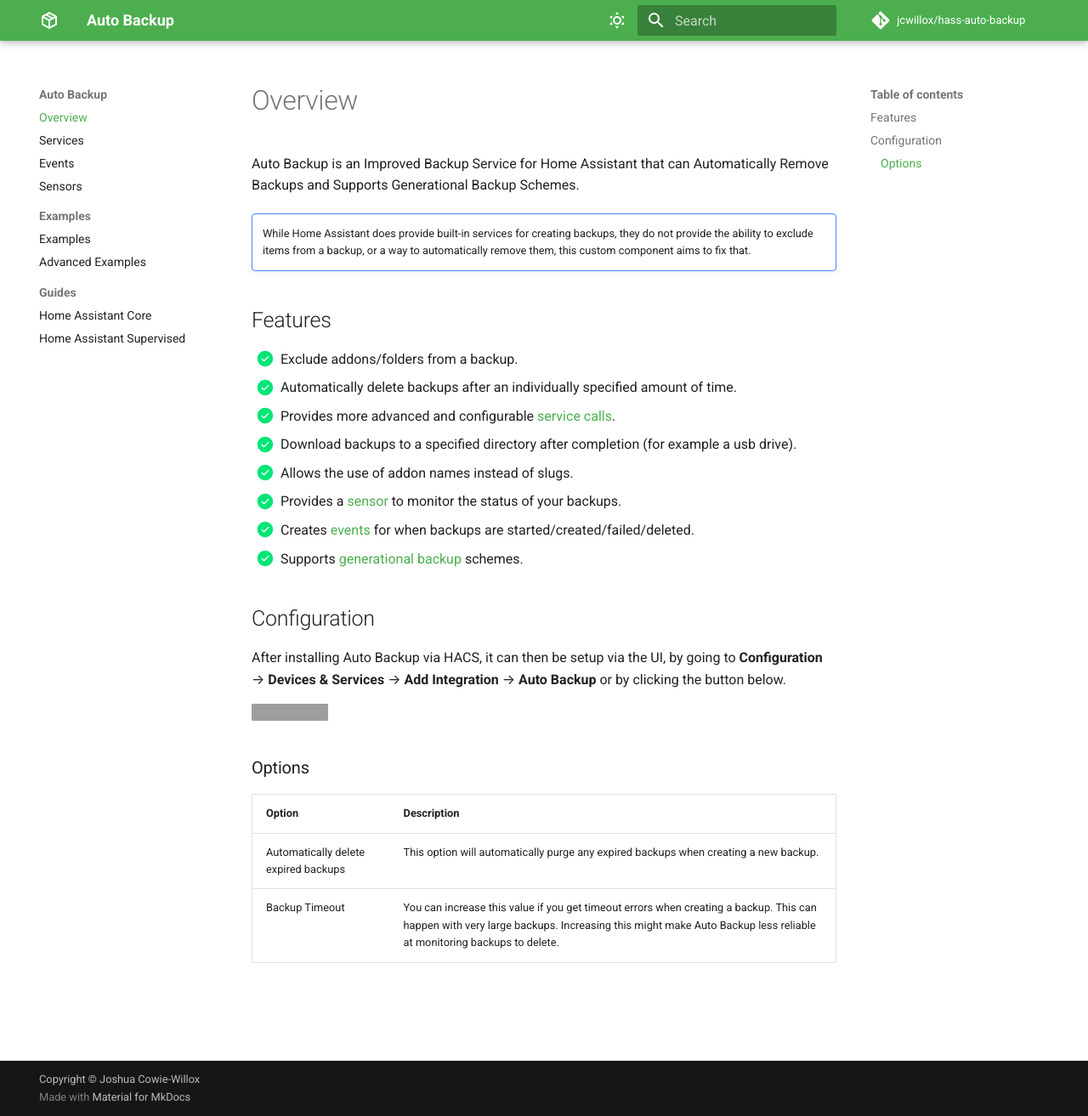
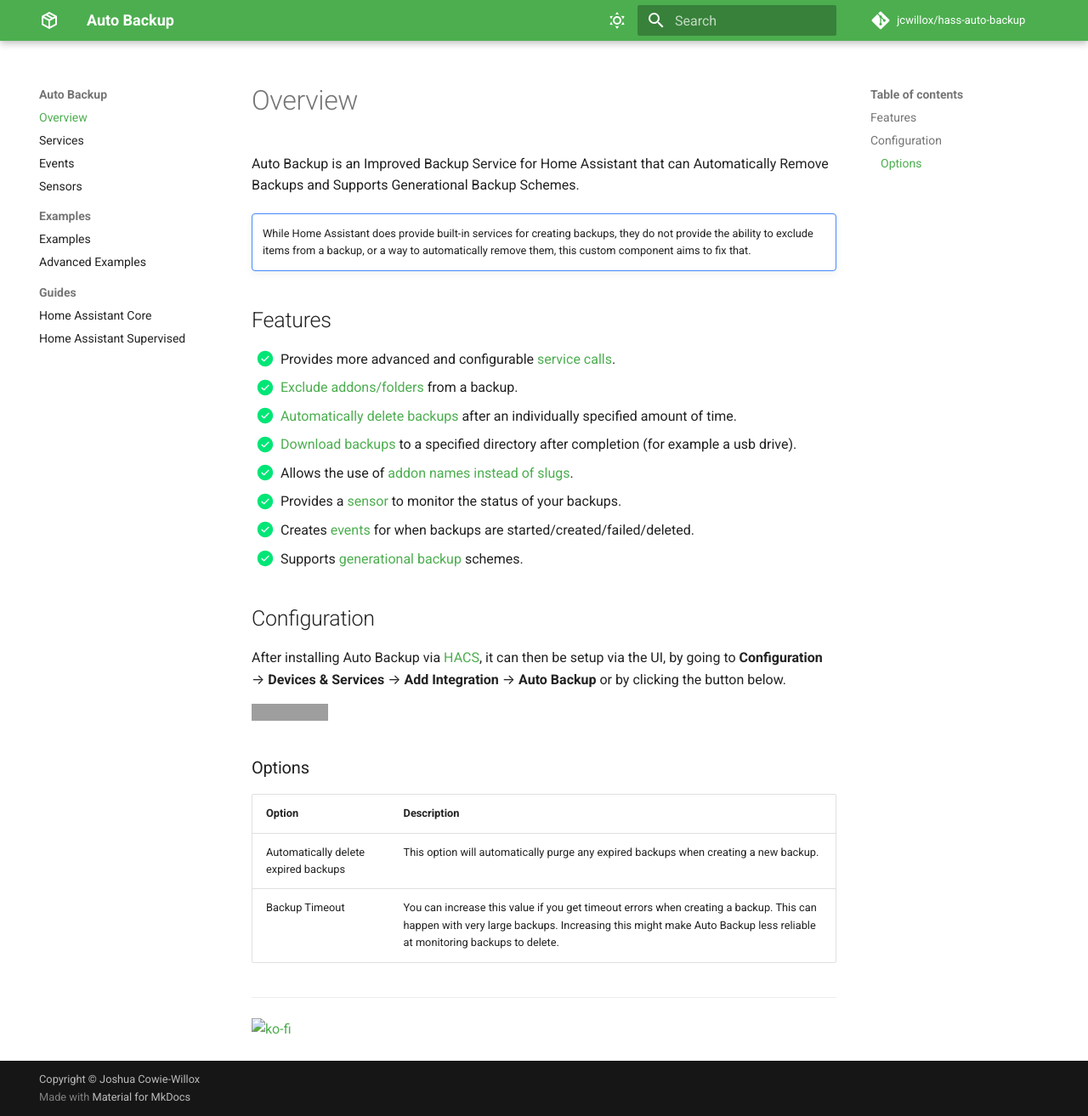
Before and after one commit to jcwillox/hass-auto-backup, an MkDocs documentation site: the page built from docs/index.md, in a window 1280 px wide and 1313 px high. Shown: the whole window at 85% size. Built offline with MkDocs 1.6.1 and Material for MkDocs 9.7.7, drawn with Linux system fonts in a browser that asks for light colours; comment, search, counter and statistics services are not loaded; part of the change alters nothing that is shown; grey boxes are pictures that could not be loaded.

```diff
--- a/docs/overview.md
+++ b/docs/index.md
@@ -1,3 +1,5 @@
+# Overview
+
 Auto Backup is an Improved Backup Service for Home Assistant that can Automatically Remove Backups and Supports Generational Backup Schemes.
 
 !!! important ""
@@ -5,18 +7,18 @@ Auto Backup is an Improved Backup Service for Home Assistant that can Automatica
 
 ## Features
 
-* [x] Exclude addons/folders from a backup.
-* [x] Automatically delete backups after an individually specified amount of time.
 * [x] Provides more advanced and configurable [service calls](services.md).
-* [x] Download backups to a specified directory after completion (for example a usb drive).
-* [x] Allows the use of addon names instead of slugs.
+* [x] [Exclude addons/folders](services.md) from a backup.
+* [x] [Automatically delete backups](services.md#keep-days) after an individually specified amount of time.
+* [x] [Download backups](services.md#download-path) to a specified directory after completion (for example a usb drive).
+* [x] Allows the use of [addon names instead of slugs](services.md#addon-and-folder-names).
 * [x] Provides a [sensor](sensors.md) to monitor the status of your backups.
 * [x] Creates [events](events.md) for when backups are started/created/failed/deleted.
 * [x] Supports [generational backup](advanced-examples.md#generational-backups) schemes.
 
 ## Configuration
 
-After installing Auto Backup via HACS, it can then be setup via the UI, by going to **Configuration** → **Devices & Services** → **Add Integration** → **Auto Backup** or by clicking the button below.
+After installing Auto Backup via [HACS](https://hacs.xyz), it can then be setup via the UI, by going to **Configuration** → **Devices & Services** → **Add Integration** → **Auto Backup** or by clicking the button below.
 
 [![Open your Home Assistant instance and start setting up a new integration.](https://my.home-assistant.io/badges/config_flow_start.svg)](https://my.home-assistant.io/redirect/config_flow_start/?domain=auto_backup)
 
@@ -26,3 +28,7 @@ After installing Auto Backup via HACS, it can then be setup via the UI, by going
 | ------------------------------------ | ------------------------------------------------------------------------------------------------------------------------------------------------------------------------------------------------------------ |
 | Automatically delete expired backups | This option will automatically purge any expired backups when creating a new backup.                                                                                                                         |
 | Backup Timeout                       | You can increase this value if you get timeout errors when creating a backup. This can happen with very large backups. Increasing this might make Auto Backup less reliable at monitoring backups to delete. |
+
+---
+
+[![ko-fi](https://ko-fi.com/img/githubbutton_sm.svg)](https://ko-fi.com/jcwillox)
--- a/mkdocs.yaml
+++ b/mkdocs.yaml
@@ -10,7 +10,7 @@ edit_uri: edit/main/docs/
 copyright: Copyright &copy; Joshua Cowie-Willox
 
 nav:
-  - "overview.md"
+  - "index.md"
   - "services.md"
   - "events.md"
   - "sensors.md"
```
